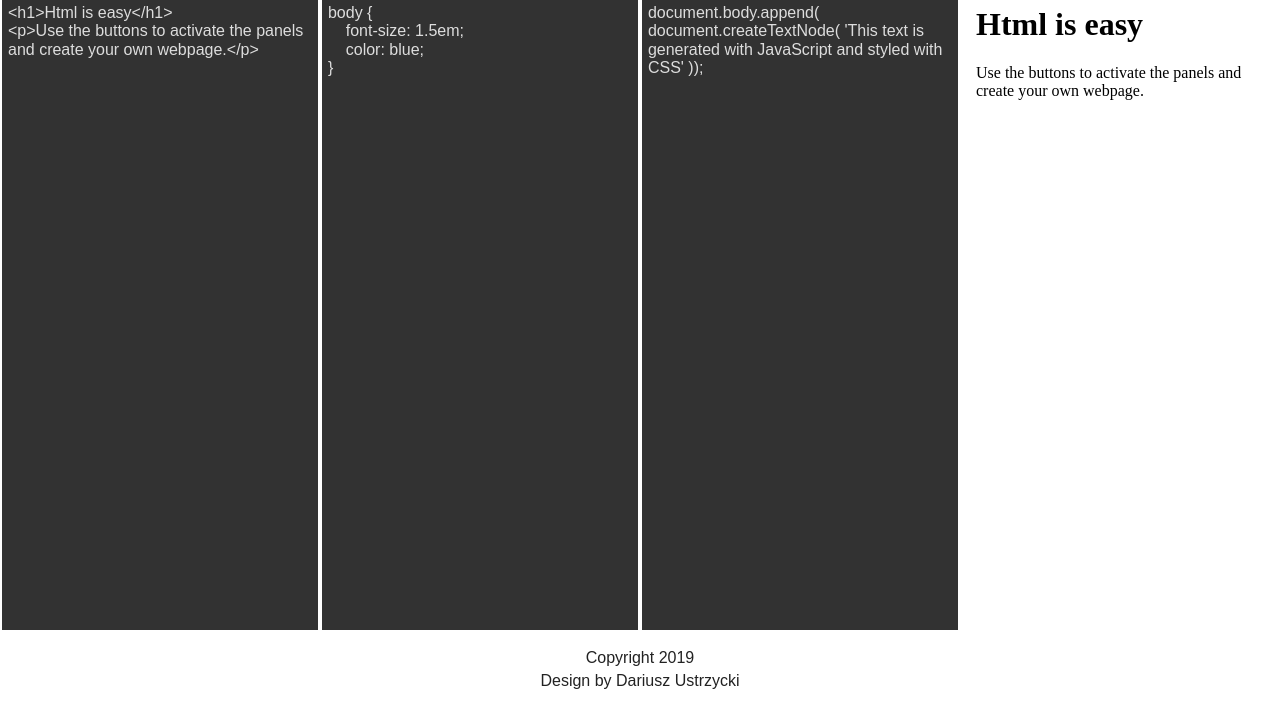
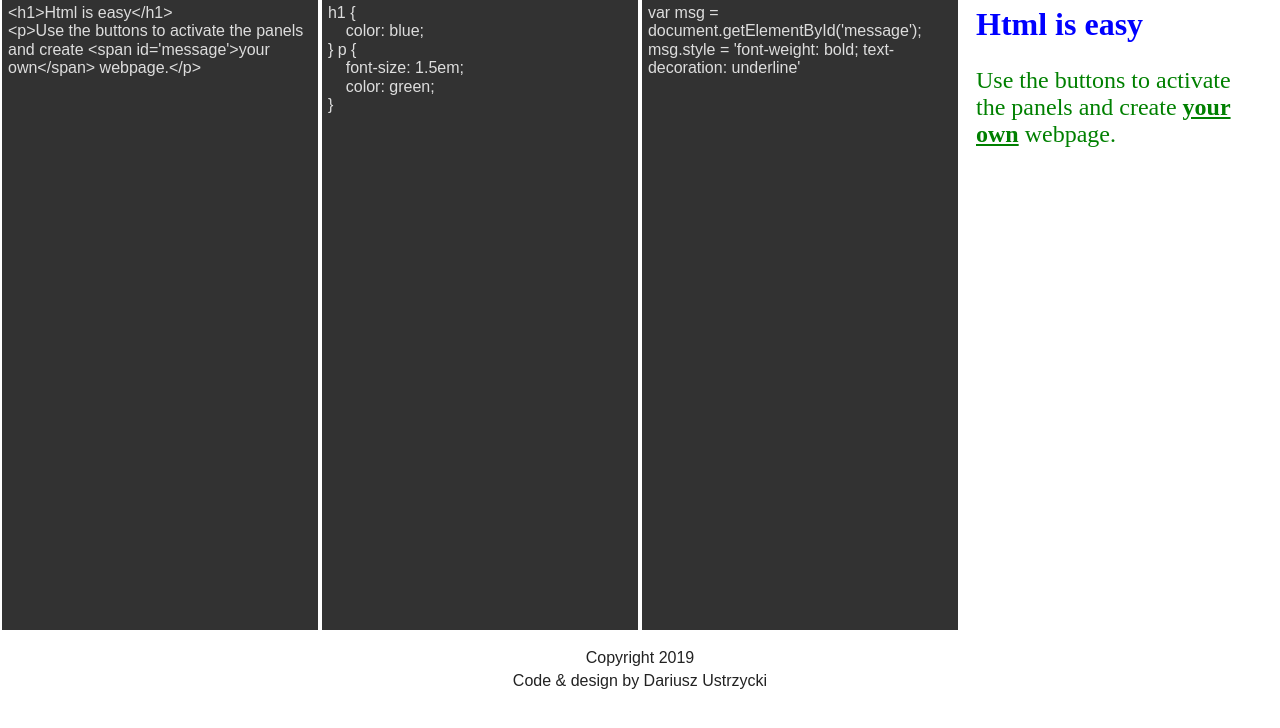
Before and after one commit to darco2018/code-editor, a website: page src/index.html in a window 1280 px wide. Shown: the part 68-796 px from the top of the page. Drawn offline with nearby package versions, Linux system fonts and the light colour scheme.

Commit message:
Improve renderView

```diff
--- a/src/index.html
+++ b/src/index.html
@@ -53,7 +53,7 @@
     <footer class="bottom-wrapper">
       <p>
         Copyright 2019<br />
-        Design by Dariusz Ustrzycki
+        Code & design by Dariusz Ustrzycki
       </p>
     </footer>
     <!-- // [END Footer]  -->
--- a/src/js/main.js
+++ b/src/js/main.js
@@ -1,5 +1,9 @@
-/* eslint-disable no-alert, no-console, no-unused-vars, no-multiple-empty-lines,
-no-trailing-spaces, max-len, padded-blocks */
+/**
+ * /* eslint-disable no-alert, no-console, no-unused-vars, no-multiple-empty-lines,
+ * no-trailing-spaces, max-len, padded-blocks
+ *
+ * @format
+ */
 
 /* eslint func-names: ["error", "as-needed"] */
 
@@ -92,25 +96,28 @@ $(document).ready(() => {
     const $htmlInput = $(".panel--html");
     const $jsInput = $(".panel--js");
     const $inputs = $(".panel");
-    const $frameBody = $("iframe")
-      .contents()
-      .find("body");
-
-    const $myFrameHead = $("iframe")
-      .contents()
-      .find("head");
 
     // ------------- functions -------------
-
-    $myFrameHead.append("<style type='text/css'>");
 
     const renderView = () => {
       $("iframe")
         .contents()
+        .find("head")
+        .html(`<style type='text/css'>${$cssInput.val()}</style>`);
+
+      $("iframe")
+        .contents()
         .find("body")
         .html($htmlInput.val());
-      $myFrameHead.find("<style>").html($cssInput.val());
-      $frameBody.append(`<script>${$jsInput.val()}</script>`);
+
+      /*  $("iframe")
+        .get(0) // get JS obj
+        .contentWindow.eval($jsInput.val()); */
+
+      $("iframe")
+        .contents()
+        .find("body")
+        .append(`<script>${$jsInput.val()}</script>`);
     };
 
     $inputs.each(function addHandlersOnInputPanels() {
@@ -121,14 +128,13 @@ $(document).ready(() => {
     });
 
     const renderInitialView = () => {
-      const initilJScript = "document.body.append( document.createTextNode( 'This text is generated "
-        + "with JavaScript and styled with CSS' ));";
+      const initilJScript =        "var msg = document.getElementById('message'); \nmsg.style = 'font-weight: bold; text-decoration: underline'";
       $jsInput.val(initilJScript);
 
-      const initialHtml = "<h1>Html is easy</h1>\n<p>Use the buttons to activate the panels and create your own webpage.</p>";
+      const initialHtml =        "<h1>Html is easy</h1>\n<p>Use the buttons to activate the panels and create <span id='message'>your own</span> webpage.</p>";
       $htmlInput.val(initialHtml);
 
-      const initialCss = "body { \n    font-size: 1.5em; \n    color: blue; \n}";
+      const initialCss =        "h1 { \n    color: blue; \n} p {\n    font-size: 1.5em; \n    color: green; \n}";
       $cssInput.val(initialCss);
       renderView();
     };
```
